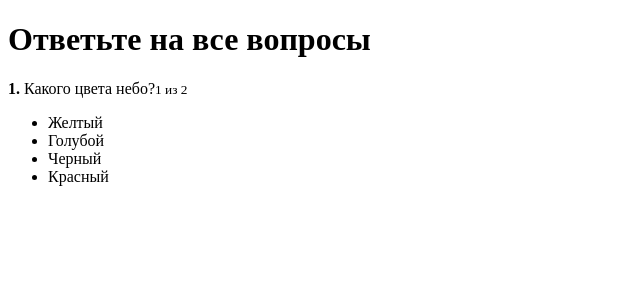
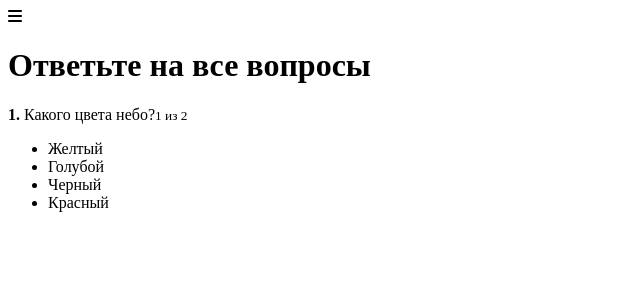
Before and after one commit to CodeCostylProduction/react-quiz, a React app: page / in a window 1280 px wide. Shown: the top 300 px of the page, without its empty margins (0-640 px from the left). Built offline with nearby package versions, Linux system fonts and the light colour scheme.

Commit message:
up to 57 exercise

```diff
--- /dev/null
+++ b/src/components/Navigation/MenuToggle/MenuToggle.css
@@ -0,0 +1,18 @@
+.MenuToggle {
+ position: fixed;
+    top: 40px;
+    left: 40px;
+    font-size: 20px;
+    cursor: pointer;
+    color: #fff;
+    transition: opacity, left .22s ease-in;
+    z-index: 100;
+}
+
+.MenuToggle.open {
+    left: 320px;
+}
+
+.MenuToggle:hover {
+    opacity: .7;
+}
--- /dev/null
+++ b/src/components/Navigation/MenuToggle/MenuToggle.js
@@ -0,0 +1,24 @@
+import React from 'react'
+import classes from './MenuToggle.css'
+
+const MenuToggle = props => {
+    const cls = [
+        classes.MenuToggle,
+        'fa'
+    ]
+    if (props.isOpen) {
+        cls.push('fa-times')
+        cls.push(classes.open)
+    }
+    else {
+        cls.push('fa-bars')
+    }
+    return (
+        <i
+        className={cls.join(' ')}
+        onClick={props.onToggle}
+        />
+    )
+}
+
+export default MenuToggle
--- a/src/hoc/Layout/Layout.js
+++ b/src/hoc/Layout/Layout.js
@@ -1,10 +1,25 @@
 import React, {Component} from 'react'
 import classes from './Layout.css'
+import MenuToggle from "../../components/Navigation/MenuToggle/MenuToggle";
 
 class Layout extends Component {
+    state = {
+        menu: false,
+    }
+
+    toggleMenuHandler = () => {
+        this.setState({
+            menu: !this.state.menu,
+            }
+        )
+    }
     render() {
         return (
             <div className={classes.Layout}>
+                <MenuToggle
+                onToggle={this.toggleMenuHandler}
+                isOpen={this.state.menu}
+                />
                 <main>
                     {this.props.children}
                 </main>
```
